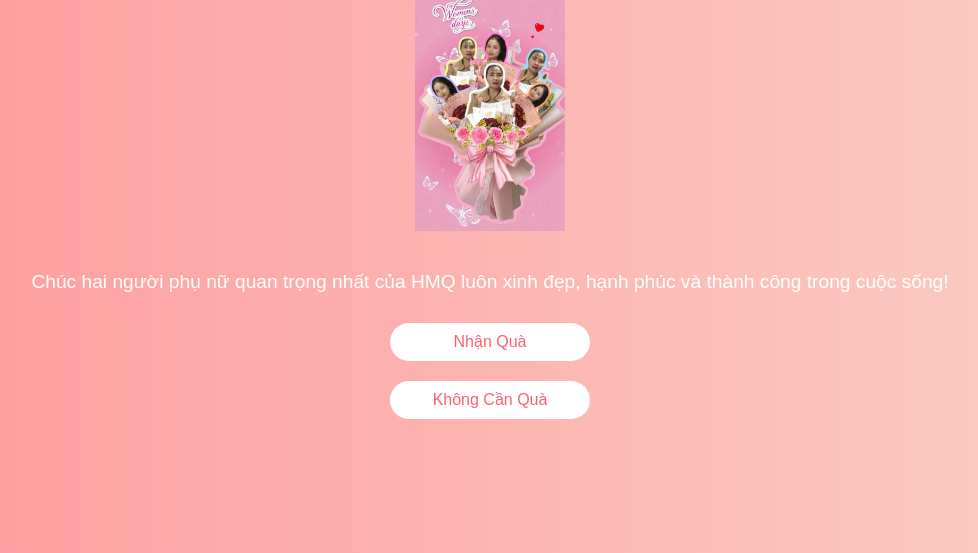
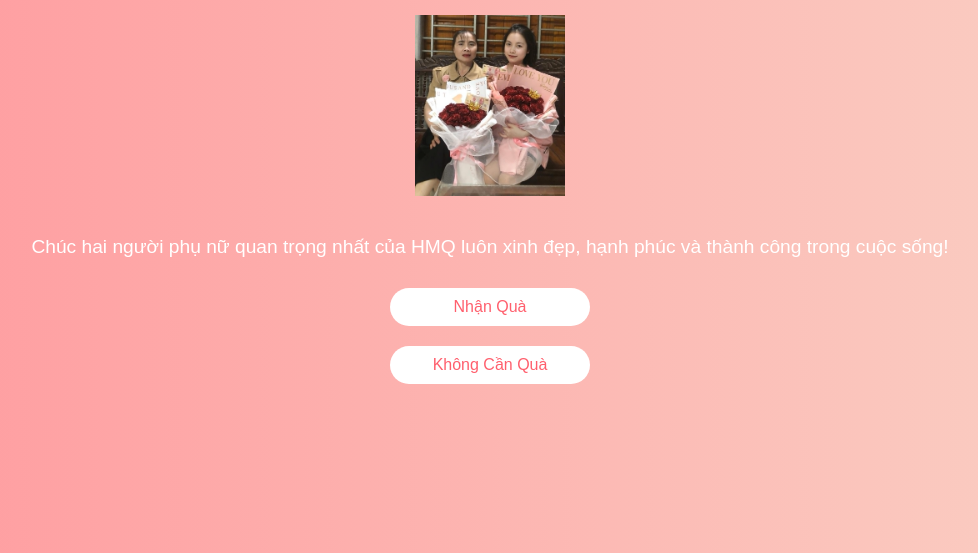
Before and after one commit to hmcoang/web-8-3, a plain HTML site: page index.html in a window 1280 px wide. Shown: the part 247-800 px from the top of the page, without its empty margins (150-1128 px from the left). Drawn offline with Linux system fonts and the light colour scheme.

Commit message:
Update index.html

```diff
--- a/index.html
+++ b/index.html
@@ -54,7 +54,7 @@
 </head>
 <body>
     <h1>Chúc Mừng Ngày 8/3!</h1>
-    <img class="flower" src="img1.jpg" alt="Flower">
+    <img class="flower" src="img.jpg" alt="Flower">
     <p>Chúc hai người phụ nữ quan trọng nhất của HMQ luôn xinh đẹp, hạnh phúc và thành công trong cuộc sống!</p>
     <button class="button" id="giftButton">Nhận Quà</button>
     <button class="button" id="noGiftButton">Không Cần Quà</button>
```
